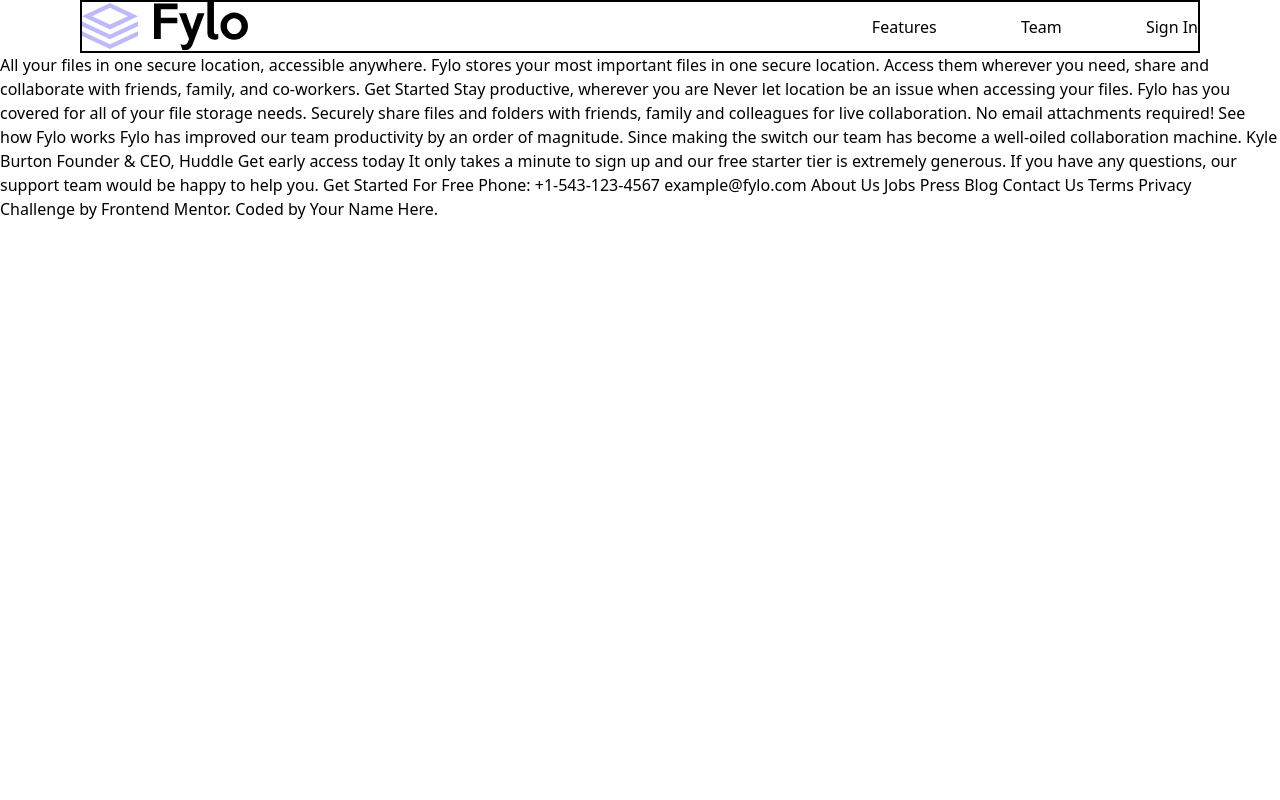
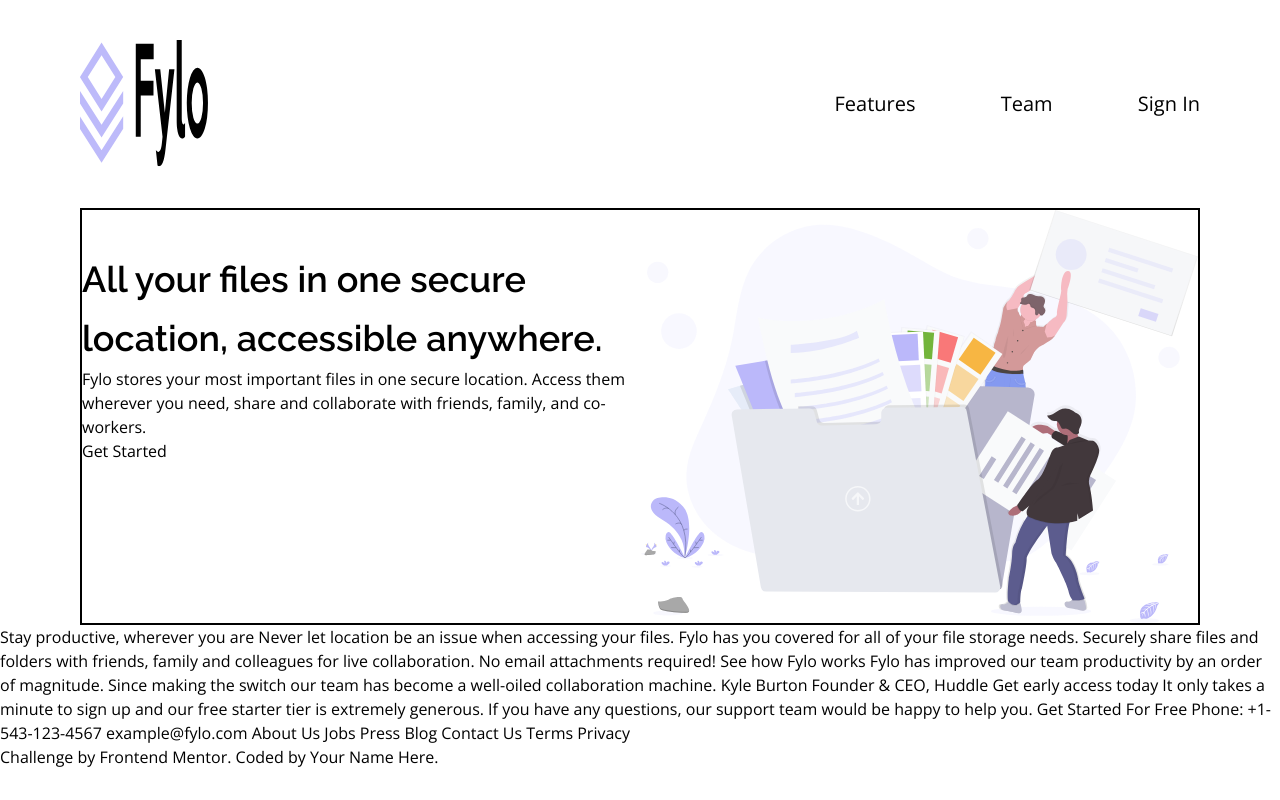
Before and after one commit to ShreeraamGit/fylo-landing-page-with-two-column-layout-master, a plain HTML site: page index.html in a window 1280 px wide. Drawn offline with nearby package versions, Linux system fonts and the light colour scheme.

Commit message:
content b0x flex finished

```diff
--- a/index.html
+++ b/index.html
@@ -24,26 +24,39 @@
 
 <body class="m-0 font-body">
     <main id="container">
-        <nav id="navbar" class="border-2 border-black flex items-center mx-20">
+        <nav id="navbar" class="flex items-center mx-7 lg:mx-20 lg:mt-10">
             <div id="logo" class="">
-                <img class="" src="/images/logo.svg" alt="logo">
+                <img class="w-20 h-20 lg:w-32 lg:h-32" src="/images/logo.svg" alt="logo">
             </div>
-            <div id="navitems" class="ml-auto">
+            <div id="navitems" class="ml-auto text-sm lg:text-xl">
                 <ul>
-                    <li class="inline-block mr-20"><a href="#">Features</a></li>
-                    <li class="inline-block mr-20"><a href="#">Team</a></li>
+                    <li class="inline-block mr-5 lg:mr-20"><a href="#">Features</a></li>
+                    <li class="inline-block mr-5 lg:mr-20"><a href="#">Team</a></li>
                     <li class="inline-block"><a href="#">Sign In</a></li>
                 </ul>
             </div>
         </nav>
-        <section id="intro"></section>
+        <section id="intro" class="flex flex-col-reverse lg:flex lg:flex-row mx-7 lg:mx-20 lg:mt-10 border-2 border-black mt-5">
+            <div id=box-1>
+                <div id="into-content" class="flex flex-col">
+                    <h1 class="text-center lg:text-left font-heading font-semibold text-2xl lg:text-4xl leading-normal lg:leading-relaxed mt-10">All your files in one secure location, accessible anywhere.</h1>
+                    <p>Fylo stores your most important files in one secure location. Access them wherever you need, share and collaborate with friends, family, and co-workers.</p>
+                </div>
+                <div id="email">
+                    Get Started
+                </div>
+            </div>
+            <div>
+                <img src="/images/illustration-1.svg" alt="illustration">
+            </div>
+        </section>
     </main>
 
 
-    All your files in one secure location, accessible anywhere. Fylo stores your most important files in one secure location. Access them wherever you need, share and collaborate with friends, family, and co-workers. Get Started Stay productive, wherever
-    you are Never let location be an issue when accessing your files. Fylo has you covered for all of your file storage needs. Securely share files and folders with friends, family and colleagues for live collaboration. No email attachments required!
-    See how Fylo works Fylo has improved our team productivity by an order of magnitude. Since making the switch our team has become a well-oiled collaboration machine. Kyle Burton Founder & CEO, Huddle Get early access today It only takes a minute to
-    sign up and our free starter tier is extremely generous. If you have any questions, our support team would be happy to help you. Get Started For Free Phone: +1-543-123-4567 example@fylo.com About Us Jobs Press Blog Contact Us Terms Privacy
+    Stay productive, wherever you are Never let location be an issue when accessing your files. Fylo has you covered for all of your file storage needs. Securely share files and folders with friends, family and colleagues for live collaboration. No email
+    attachments required! See how Fylo works Fylo has improved our team productivity by an order of magnitude. Since making the switch our team has become a well-oiled collaboration machine. Kyle Burton Founder & CEO, Huddle Get early access today It
+    only takes a minute to sign up and our free starter tier is extremely generous. If you have any questions, our support team would be happy to help you. Get Started For Free Phone: +1-543-123-4567 example@fylo.com About Us Jobs Press Blog Contact Us
+    Terms Privacy
 
     <footer>
         <p class="attribution">
--- a/tailwindcss/tailwind.config.js
+++ b/tailwindcss/tailwind.config.js
@@ -5,8 +5,8 @@
     theme: {
         extend: {
             fontFamily: {
-                'body': "'Open Sans', sans - serif",
-                'heading': "'Raleway', sans - serif"
+                'body': ['Open Sans'],
+                'heading': ['Raleway']
             }
         },
     },
```
Also changed, not shown: app.css.
